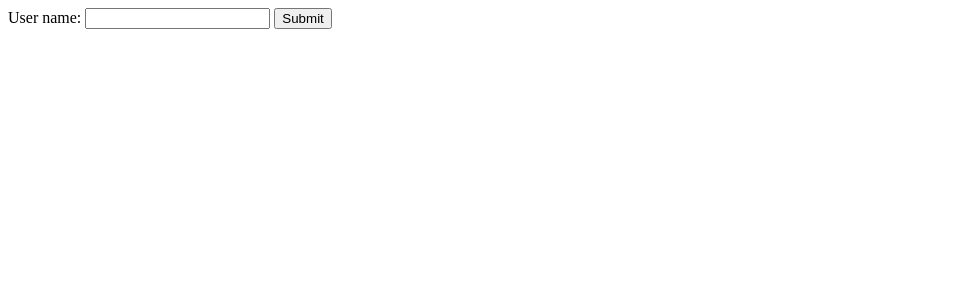
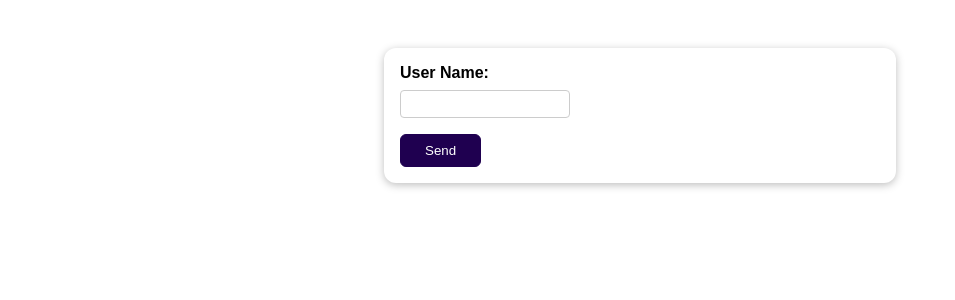
Before and after one commit to ayesha-waris/DjangoUdemy, a Django app: page / in a window 1280 px wide. Shown: the top 300 px of the page, without its empty margins (0-955 px from the left). Run offline with Django 4.2, Linux system fonts and the light colour scheme.

Commit message:
styling added to form

```diff
--- a/forms/settings.py
+++ b/forms/settings.py
@@ -118,6 +118,10 @@ USE_TZ = True
 
 STATIC_URL = 'static/'
 
+STATICFILES_DIRS = [
+    BASE_DIR / 'static'
+]
+
 # Default primary key field type
 # https://docs.djangoproject.com/en/4.0/ref/settings/#default-auto-field
 
--- a/reviews/forms.py
+++ b/reviews/forms.py
@@ -1,4 +1,6 @@
 from django import forms
 
 class ReviewForm(forms.Form):
-  user_name = forms.CharField()
+  user_name = forms.CharField(label="User Name",required=True, max_length=50, error_messages={
+    "required": "Please enter your name"
+  })
--- /dev/null
+++ b/reviews/static/reviews/styles.css
@@ -0,0 +1,70 @@
+body {
+    font-family: sans-serif;
+    margin: 0;
+}
+
+form {
+    margin: 3rem auto;
+    width: 90%;
+    max-width: 30rem;
+    padding: 1rem;
+    border-radius: 12px;
+    background-color: white;
+    box-shadow: 0 2px 8px rgba(0, 0, 0, 0.26);
+}
+
+button {
+    cursor: pointer;
+    padding: 0.5rem 1.5rem;
+    border-radius: 6px;
+    background-color: #1f0050;
+    color: white;
+    border: 1px solid #1f0050;
+}
+
+button:hover,
+button:active {
+    background-color: #320777;
+    border-color: #320777;
+}
+
+.form-control {
+    margin-bottom: 1rem;
+}
+
+.form-control input {
+    font: inherit;
+    padding: 0.25rem;
+    border-radius: 4px;
+    border: 1px solid #ccc;
+    display: block;
+    width: 10rem;
+}
+
+.form-control input:focus {
+    border-color: #1f0050;
+    outline: none;
+    background-color: #f4eeff;
+}
+
+.form-control label {
+    font-weight: bold;
+    display: block;
+    margin-bottom: 0.5rem;
+}
+
+.errorlist {
+    list-style: none;
+    margin: 0.5rem 0;
+    padding: 0;
+    color: #680000;
+}
+
+.errors input {
+    border-color: #680000;
+    background-color: #fde3e3;
+}
+
+.errors label {
+    color: #680000;
+}
--- a/reviews/templates/reviews/review.html
+++ b/reviews/templates/reviews/review.html
@@ -1,16 +1,22 @@
+{% load static %}
+
 <!DOCTYPE html>
 <html lang="en">
 <head>
   <meta charset="UTF-8">
-  <meta http-equiv="X-UA-Compatible" content="IE=edge">
   <meta name="viewport" content="width=device-width, initial-scale=1.0">
-  <title>Review</title>
+  <title>Your Review</title>
+  <link rel="stylesheet" href="{% static "reviews/styles.css" %}">
 </head>
 <body>
-  <form method="POST">
+  <form action="/" method="POST">
     {% csrf_token %}
-      {{ form }}
-    <button type="submit">Submit</button>
+    <div class="form-control {% if form.user_name.errors %}errors{% endif %}">
+      {{ form.user_name.label_tag }}
+      {{ form.user_name }}
+      {{ form.user_name.errors }}
+    </div>
+    <button type="submit">Send</button>
   </form>
 </body>
 </html>
--- a/reviews/views.py
+++ b/reviews/views.py
@@ -7,19 +7,20 @@ from .forms import ReviewForm
 
 
 def review(request):
- if request.method == 'POST':
+  if request.method == 'POST':
     form = ReviewForm(request.POST)
 
     if form.is_valid():
       print(form.cleaned_data)
-      return HttpResponseRedirect('/thank-you')
+      return HttpResponseRedirect("/thank-you")
 
+  else:
+    form = ReviewForm()
 
- form = ReviewForm()
+  return render(request, "reviews/review.html", {
+    "form": form
+  })
 
- return render(request, "reviews/review.html", {
-        "form": form
-    })
 
 
 def thank_you(request):
```
